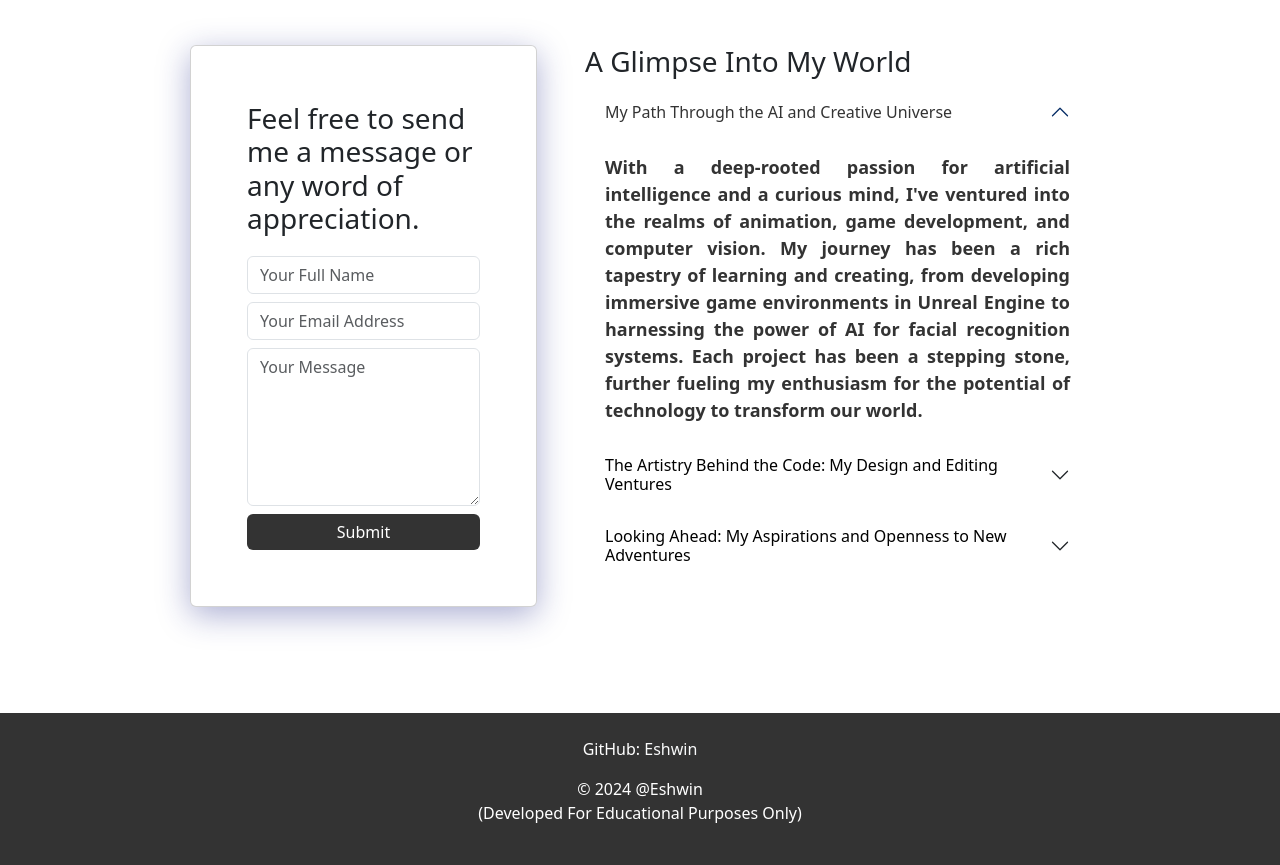
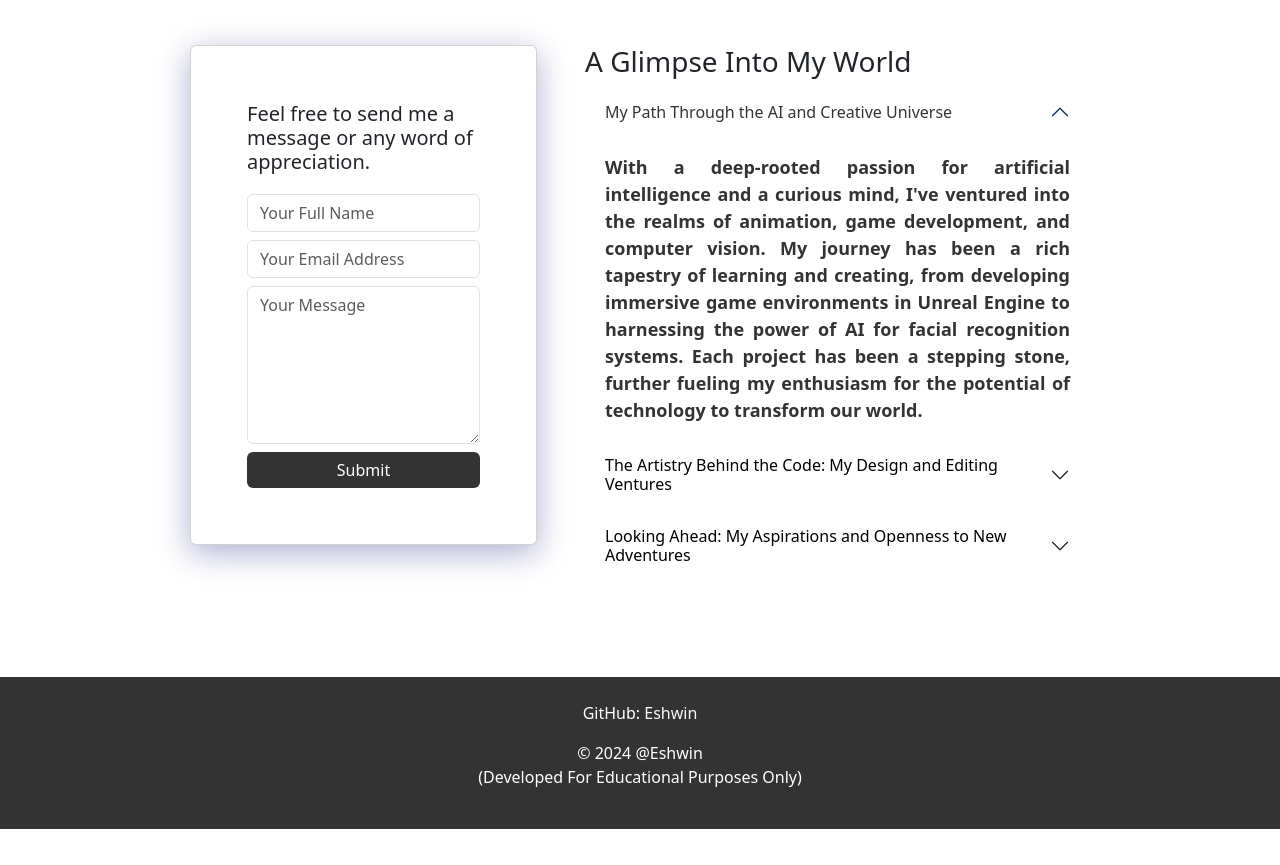
Before and after one commit to ESHWIN55/ESHWIN55.github.io, a plain HTML site: page index.html in a window 1280 px wide. Shown: the part 3132-3997 px from the top of the page. After the commit the page ends 3961 px from the top, so only its background shows below. Drawn offline with nearby package versions, Linux system fonts and the light colour scheme.

Commit message:
COMPLETE

```diff
--- a/index.html
+++ b/index.html
@@ -199,7 +199,7 @@
                   <!-- Contact Form wrapped in a card -->
                   <div class="card">
                     <div class="card-body">
-                      <h3 class="card-title">Feel free to send me a message or any word of appreciation.</h3>
+                      <h5 class="card-title">Feel free to send me a message or any word of appreciation.</h5>
                       <form id="form" class="form-group">
                         <div class="pb-2">
                           <input type="text" name="name" placeholder="Your Full Name" class="form-control">
```
